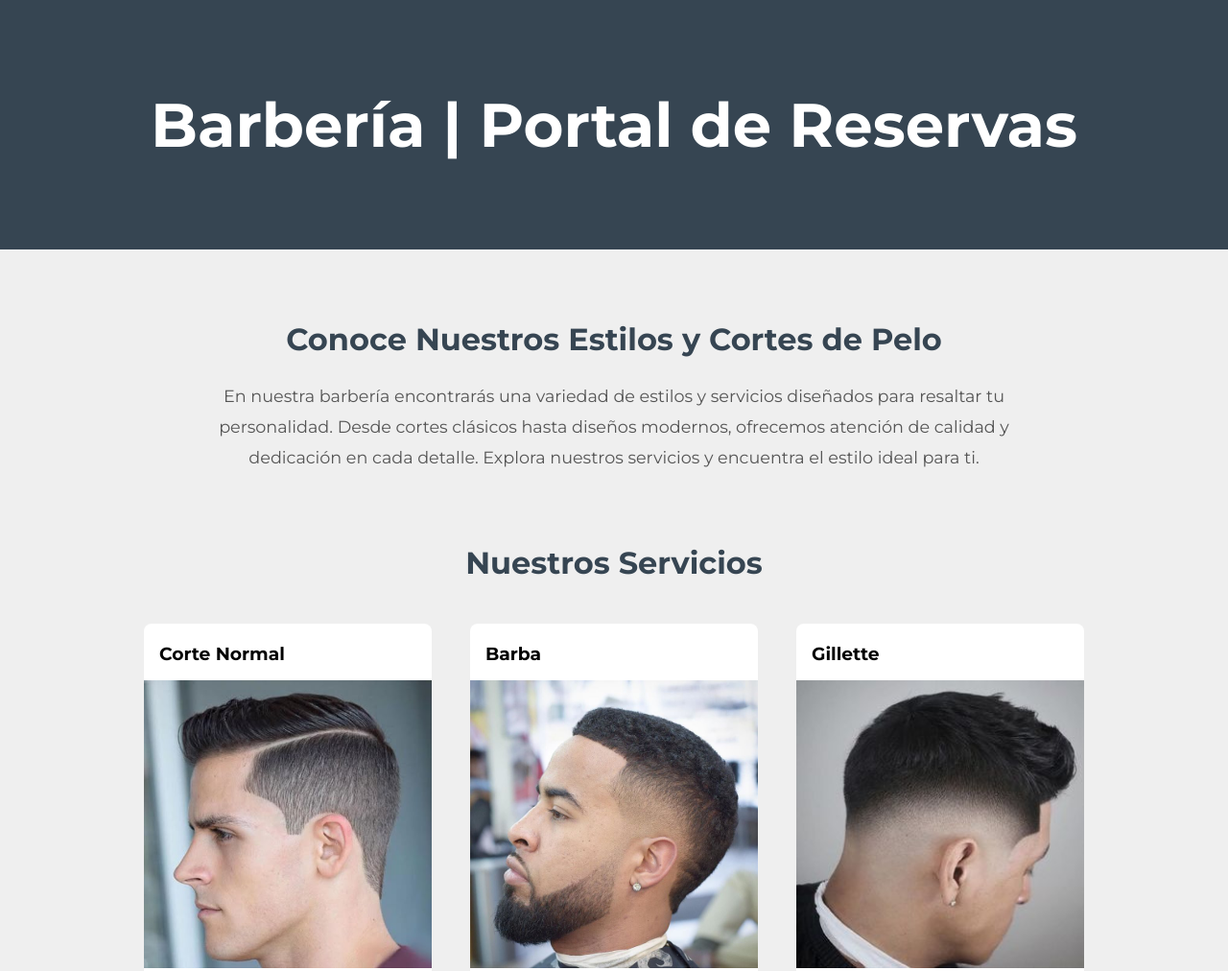
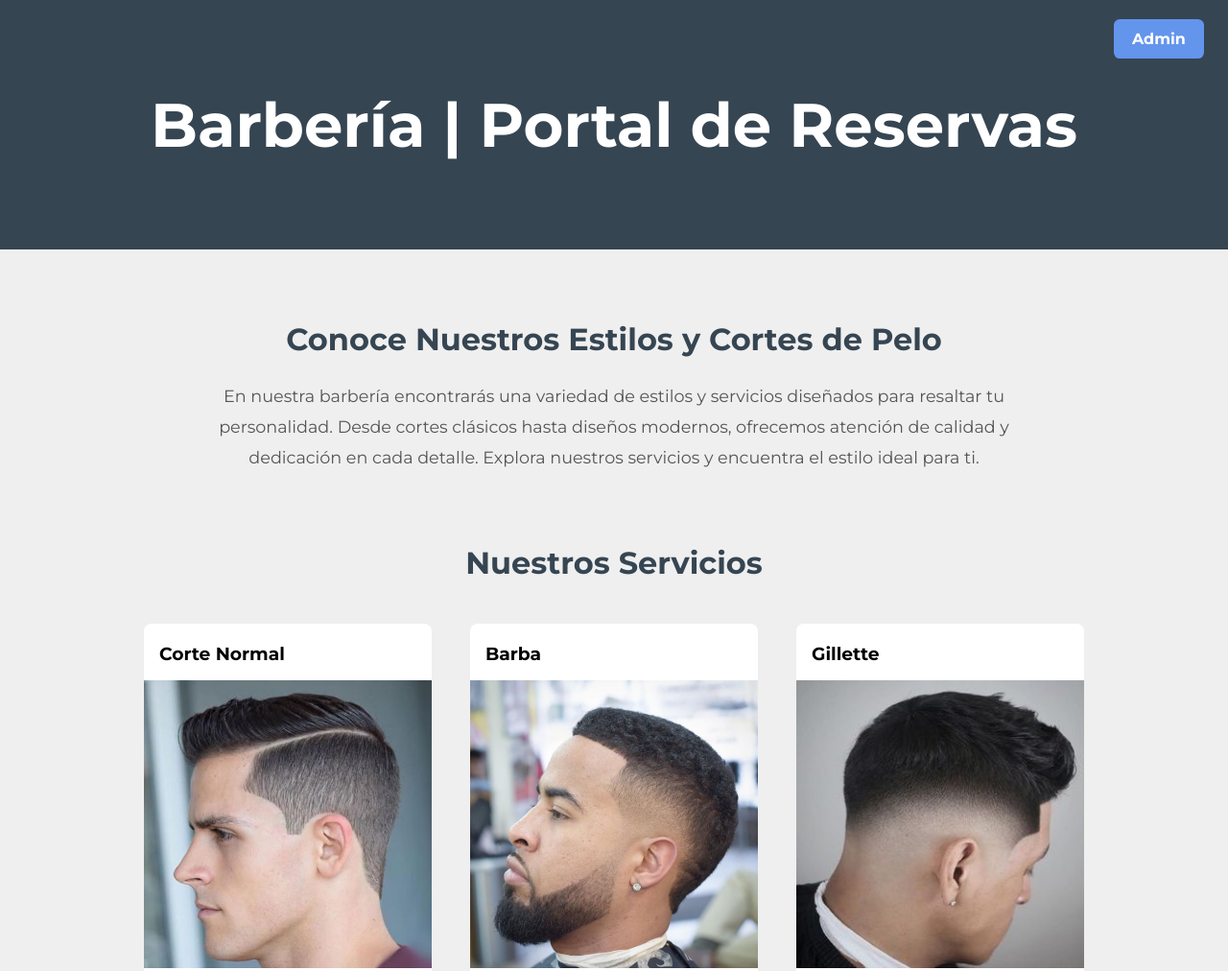
Before and after one commit to Donlaina/WebsiteCitas, a plain HTML site: page index.html in a window 1280 px wide. Shown: the top 1012 px of the page at 96% size. Drawn offline with Linux system fonts and the light colour scheme.

Commit message:
Se agrego el button de "Admin" (placeholder link) y listado de "Selecciona tu barbero" al formulario

```diff
--- a/index.html
+++ b/index.html
@@ -11,6 +11,8 @@
 <body>
     <header>
         <h1 id="inicio">Barbería | Portal de Reservas</h1>
+        <!-- No se ha definido a donde los enviara este boton -->
+        <a href="#" class="btn-admin">Admin</a>
     </header>
 
     <section id="intro">
@@ -98,6 +100,15 @@
                 <option value="cejas">Cejas - L 30.00</option> <option value="diseno">Diseño - L 50.00</option>
             </select>
 
+            <label for="barbero">Selecciona tu barbero:</label>
+            <select id="barbero" name="barbero" required>
+                <option value="">Selecciona un barbero</option>
+                <option value="andres">Andrés R.</option>
+                <option value="kevin">Kevin M.</option>
+                <option value="jose">José L.</option>
+                <option value="daniel">Daniel P.</option>
+            </select>
+
             <label for="fecha">Fecha de reserva:</label>
             <input type="date" id="fecha" name="fecha" required>
 
--- a/style.css
+++ b/style.css
@@ -11,11 +11,29 @@ header {
     background-color: #364552;
     color: white;
     padding: 3rem 2rem;
+    position: relative;
 }
 
 header h1 {
     font-size: 4rem;
     text-align: center;
+}
+
+.btn-admin {
+    position: absolute;
+    top: 20px;
+    right: 25px;
+    background-color: #6495ED;
+    color: #fff;
+    text-decoration: none;
+    padding: 0.7rem 1.2rem;
+    border-radius: 0.4rem;
+    font-weight: bold;
+    transition: background-color 0.3s ease;
+}
+
+.btn-admin:hover {
+    background-color: #4169E1;
 }
 
 #intro {
```
